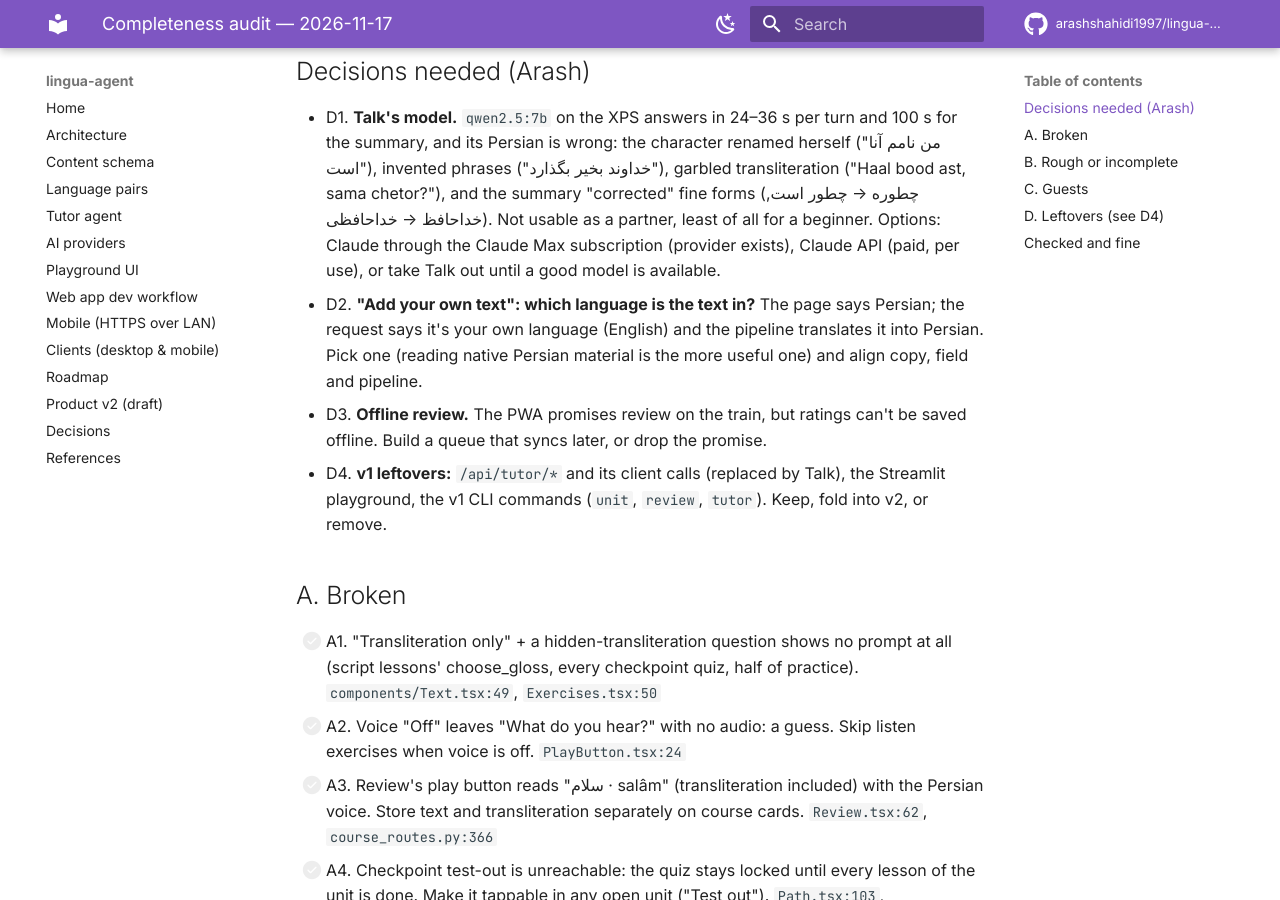
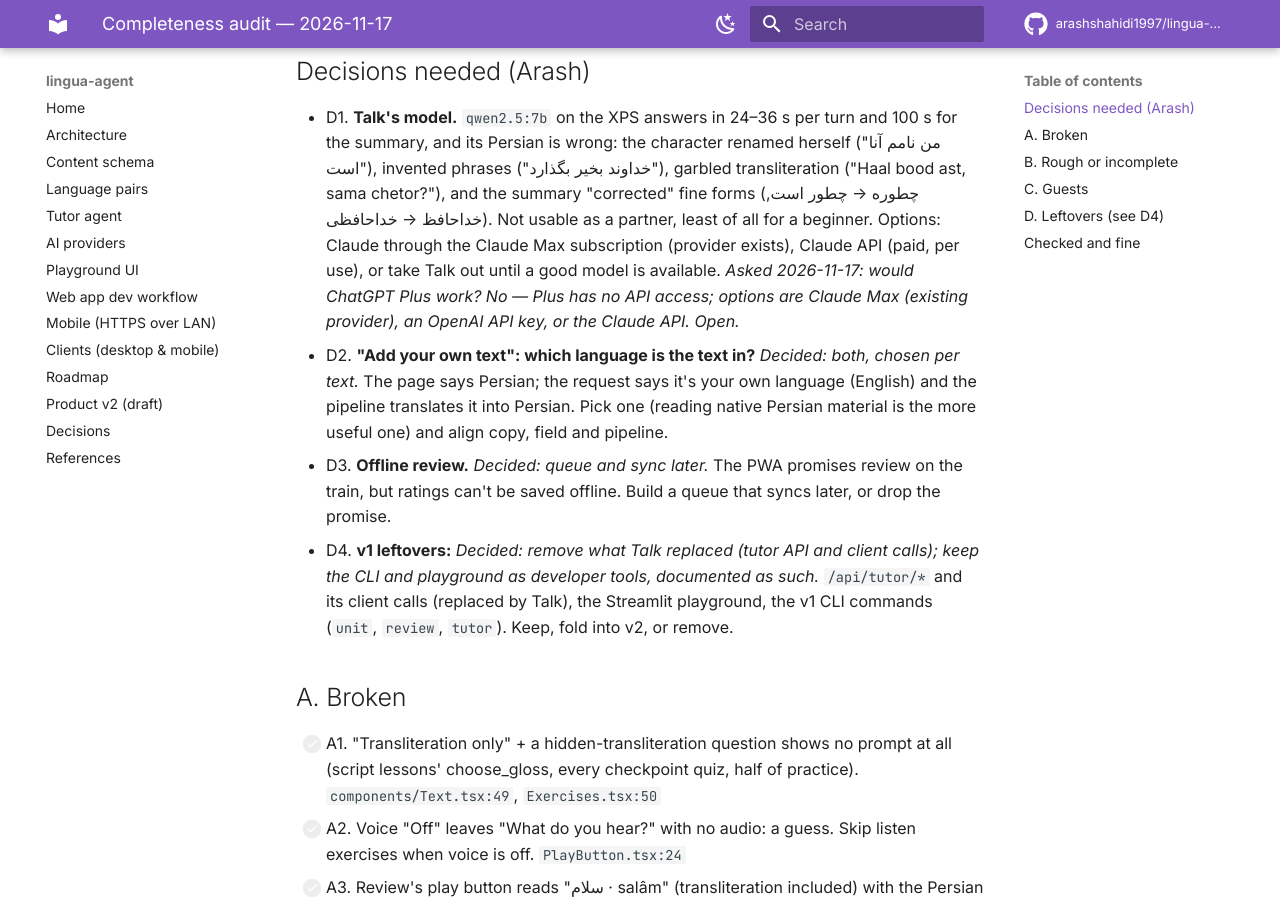
Before and after one commit to arashshahidi1997/lingua-agent, an MkDocs documentation site: the page built from docs/audit/2026-11-17-completeness.md, in a window 1280 px wide and 900 px high, scrolled down 294 px. Built offline with MkDocs 1.6.1 and Material for MkDocs 9.7.7, drawn with Linux system fonts in a browser that asks for light colours; comment, search, counter and statistics services are not loaded.

Commit message:
audit: record decisions D2-D4; D1 (Talk model) open
Co-Authored-By: Claude Opus 5.5 <noreply@anthropic.com>

```diff
--- a/docs/audit/2026-11-17-completeness.md
+++ b/docs/audit/2026-11-17-completeness.md
@@ -13,12 +13,15 @@ Numbers are stable ids for commits and the backlog. Status: [ ] open, [x] done,
   (چطوره → چطور است, خداحافظ → خداحافظی). Not usable as a partner, least of all for a beginner. Options:
   Claude through the Claude Max subscription (provider exists), Claude API (paid, per use), or take Talk out
   until a good model is available.
-- D2. **"Add your own text": which language is the text in?** The page says Persian; the request says it's
+  *Asked 2026-11-17: would ChatGPT Plus work? No — Plus has no API access; options are Claude Max (existing
+  provider), an OpenAI API key, or the Claude API. Open.*
+- D2. **"Add your own text": which language is the text in?** *Decided: both, chosen per text.* The page says Persian; the request says it's
   your own language (English) and the pipeline translates it into Persian. Pick one (reading native Persian
   material is the more useful one) and align copy, field and pipeline.
-- D3. **Offline review.** The PWA promises review on the train, but ratings can't be saved offline. Build a
+- D3. **Offline review.** *Decided: queue and sync later.* The PWA promises review on the train, but ratings can't be saved offline. Build a
   queue that syncs later, or drop the promise.
-- D4. **v1 leftovers:** `/api/tutor/*` and its client calls (replaced by Talk), the Streamlit playground, the
+- D4. **v1 leftovers:** *Decided: remove what Talk replaced (tutor API and client calls); keep the CLI and
+  playground as developer tools, documented as such.* `/api/tutor/*` and its client calls (replaced by Talk), the Streamlit playground, the
   v1 CLI commands (`unit`, `review`, `tutor`). Keep, fold into v2, or remove.
 
 ## A. Broken
```
